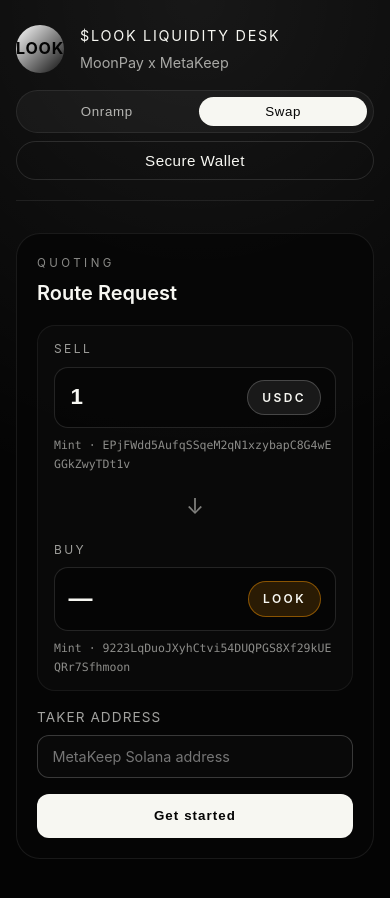
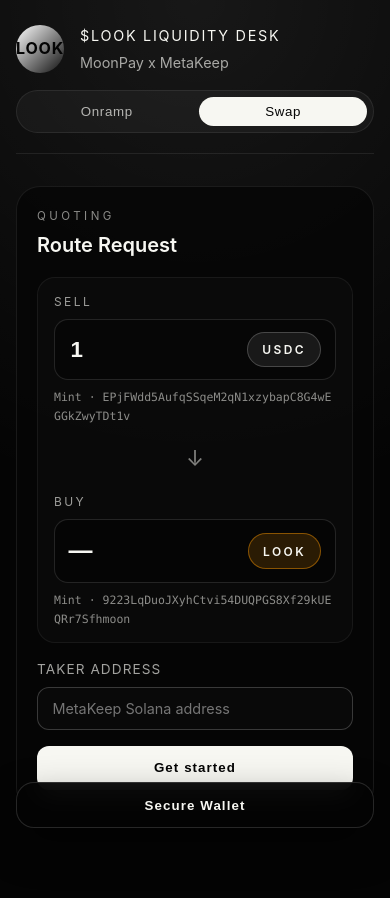
Before and after one commit to meet-metakeep/Look-Mtkp, a React (Vite) app: page / in a window 390 px wide. Both pictures are taken after a click on the button "Swap". Built offline with nearby package versions, Linux system fonts and the light colour scheme; no server answers; what @moonpay/moonpay-react would draw is missing.

Commit message:
frictionless

```diff
--- a/src/App.css
+++ b/src/App.css
@@ -311,6 +311,10 @@
 .nav-button.is-active {
   background: #f7f7f2;
   color: #050505;
+}
+
+.mobile-wallet-cta {
+  display: none;
 }
 
 .swap-main {
@@ -650,7 +654,7 @@
 
 @media (max-width: 768px) {
   .app-shell {
-    padding: 1.5rem 1rem 2rem;
+    padding: 1.5rem 1rem 5.5rem;
   }
 
   .app-header {
@@ -674,6 +678,40 @@
   .nav-button {
     flex: 1;
     text-align: center;
+  }
+
+  .nav-wallet-button {
+    display: none;
+  }
+
+  .mobile-wallet-cta {
+    display: block;
+    position: fixed;
+    left: 50%;
+    bottom: 1rem;
+    transform: translateX(-50%);
+    width: calc(100% - 2rem);
+    max-width: 420px;
+    z-index: 10;
+  }
+
+  .mobile-wallet-button {
+    width: 100%;
+    border-radius: 18px;
+    border: 1px solid rgba(255, 255, 255, 0.14);
+    padding: 0.9rem 1rem;
+    background: rgba(4, 4, 4, 0.92);
+    color: #f7f7f2;
+    font-weight: 600;
+    letter-spacing: 0.08em;
+    cursor: pointer;
+    box-shadow: 0 18px 40px rgba(0, 0, 0, 0.45);
+    backdrop-filter: blur(12px);
+  }
+
+  .mobile-wallet-button:disabled {
+    opacity: 0.6;
+    cursor: not-allowed;
   }
 
   .content-grid {
--- a/src/App.tsx
+++ b/src/App.tsx
@@ -1,5 +1,5 @@
 /// @notice Imports React helpers to orchestrate state, effects, memoization, and callbacks.
-import { useCallback, useEffect, useMemo, useState } from "react";
+import { useCallback, useEffect, useMemo, useRef, useState } from "react";
 /// @notice Imports the MoonPay buy widget binding (swap temporarily disabled).
 import {
   MoonPayBuyWidget /* , MoonPaySwapWidget */,
@@ -146,8 +146,12 @@
   );
   /// @notice Tracks the async status for the execute endpoint.
   const [executeStatus, setExecuteStatus] = useState<AsyncStatus>("idle");
+  /// @notice Tracks whether the layout is currently in a mobile viewport.
+  const [isMobile, setIsMobile] = useState(false);
   /// @notice Reads the MetaKeep App ID from the environment for secure initialization.
   const metaKeepAppId = import.meta.env.VITE_METAKEEP_APP_ID;
+  /// @notice Captures the horizontal origin for mobile swipe gestures.
+  const touchStartXRef = useRef<number | null>(null);
 
   /// @notice Ensures the MetaKeep App ID exists before any SDK calls execute.
   if (!metaKeepAppId) {
@@ -372,6 +376,21 @@
     }
   }, [walletState.address]);
 
+  /// @notice Updates the mobile flag in response to viewport changes.
+  useEffect(() => {
+    if (typeof window === "undefined" || !window.matchMedia) {
+      return;
+    }
+    const mediaQuery = window.matchMedia("(max-width: 768px)");
+    const handleChange = (event: MediaQueryListEvent) => {
+      setIsMobile(event.matches);
+    };
+
+    setIsMobile(mediaQuery.matches);
+    mediaQuery.addEventListener("change", handleChange);
+    return () => mediaQuery.removeEventListener("change", handleChange);
+  }, []);
+
   const estimatedOutputAmount = useMemo(
     () =>
       deriveTokenAmount(
@@ -421,6 +440,49 @@
 
   /// @notice Indicates whether the MoonPay widget should be rendered.
   const showWidget = Boolean(walletState.address);
+  /// @notice Derives the button label shared by desktop and mobile wallet CTAs.
+  const walletButtonLabel = walletState.address
+    ? "Re-sync Wallet"
+    : walletState.status === "loading"
+    ? "Provisioning..."
+    : "Secure Wallet";
+  const walletButtonDisabled = walletState.status === "loading";
+
+  /// @notice Records the initial horizontal coordinate for mobile swipe gestures.
+  const handleTouchStart = useCallback(
+    (event: React.TouchEvent) => {
+      if (!isMobile) {
+        return;
+      }
+      const touch = event.changedTouches[0];
+      touchStartXRef.current = touch?.clientX ?? null;
+    },
+    [isMobile]
+  );
+
+  /// @notice Evaluates the swipe delta to toggle between surfaces.
+  const handleTouchEnd = useCallback(
+    (event: React.TouchEvent) => {
+      if (!isMobile || touchStartXRef.current === null) {
+        return;
+      }
+      const touch = event.changedTouches[0];
+      if (!touch) {
+        touchStartXRef.current = null;
+        return;
+      }
+
+      const deltaX = touchStartXRef.current - touch.clientX;
+      const threshold = 60;
+      if (deltaX > threshold && activeSurface !== "swap") {
+        setActiveSurface("swap");
+      } else if (deltaX < -threshold && activeSurface !== "onramp") {
+        setActiveSurface("onramp");
+      }
+      touchStartXRef.current = null;
+    },
+    [activeSurface, isMobile]
+  );
 
   /// @notice Presents either the onramp experience or the Jupiter swap desk.
   return (
@@ -457,19 +519,19 @@
           <button
             className="ghost-link nav-wallet-button"
             onClick={handleWalletRequest}
-            disabled={walletState.status === "loading"}
+            disabled={walletButtonDisabled}
           >
-            {walletState.address
-              ? "Re-sync Wallet"
-              : walletState.status === "loading"
-              ? "Provisioning..."
-              : "Secure Wallet"}
+            {walletButtonLabel}
           </button>
         </div>
       </header>
 
       {activeSurface === "onramp" ? (
-        <main className="content-grid content-centered">
+        <main
+          className="content-grid content-centered"
+          onTouchStart={handleTouchStart}
+          onTouchEnd={handleTouchEnd}
+        >
           <section className="widget-panel moonpay-panel">
             <div className="widget-header">
               <div>
@@ -497,7 +559,11 @@
           </section>
         </main>
       ) : (
-        <main className="swap-main">
+        <main
+          className="swap-main"
+          onTouchStart={handleTouchStart}
+          onTouchEnd={handleTouchEnd}
+        >
           <section className="swap-grid">
             <div className="swap-card">
               <div className="panel-card-header">
@@ -586,6 +652,15 @@
           </section>
         </main>
       )}
+      <div className="mobile-wallet-cta">
+        <button
+          className="mobile-wallet-button"
+          onClick={handleWalletRequest}
+          disabled={walletButtonDisabled}
+        >
+          {walletButtonLabel}
+        </button>
+      </div>
     </div>
   );
 }
```
